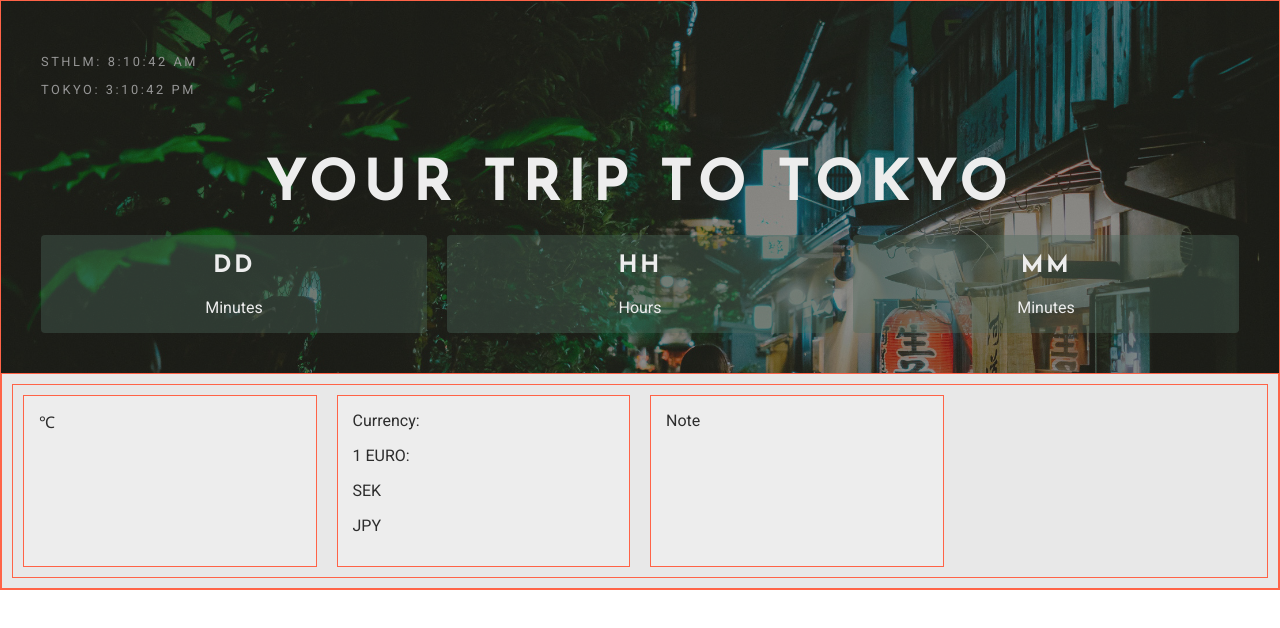
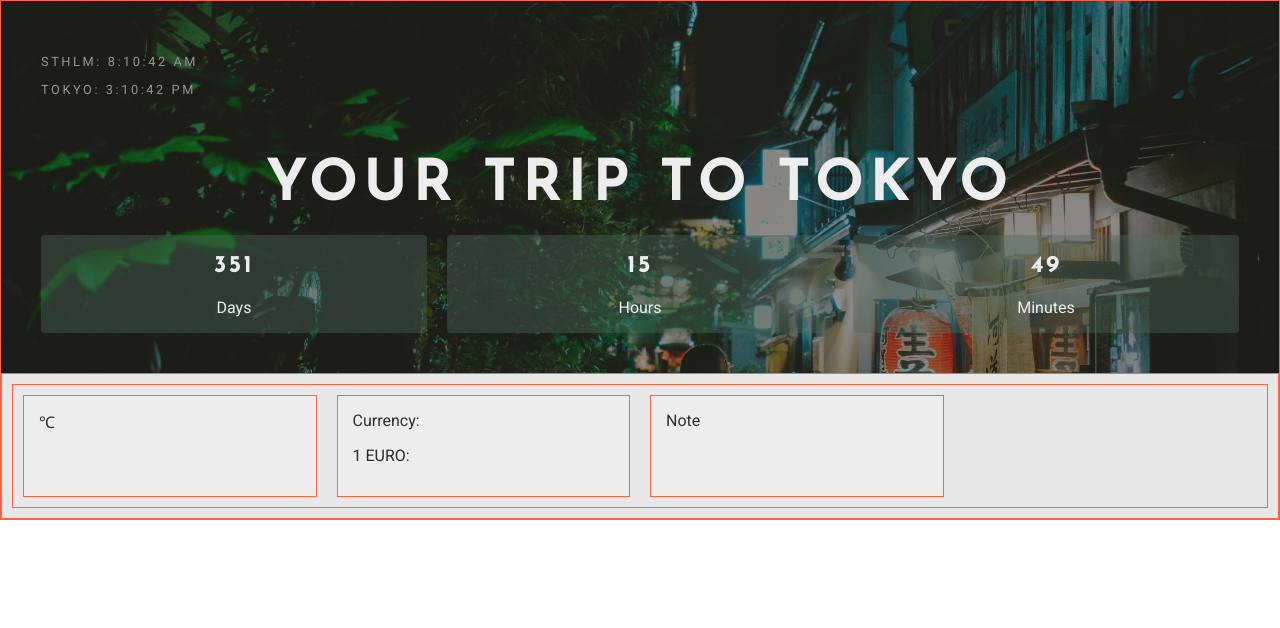
Before and after one commit to uddesson/travel-planner, a React (Create React App) app: page / in a window 1280 px wide. Shown: the top 628 px of the page. Built offline with nearby package versions, Linux system fonts and the light colour scheme; no server answers.

Commit message:
Create a countdown to default value
Basically used my solution from currentTime and set the time interval to 1 minute this time.

```diff
--- a/src/components/CountDown.js
+++ b/src/components/CountDown.js
@@ -3,24 +3,55 @@ import Days from './Days';
 import Hours from './Hours';
 import Minutes from './Minutes';
 
-function CountDown(props){
+class CountDown extends React.Component{
 
-    // Ideas for now. This state maybe needs to be able to change elsewhere
-    // state = {
-    //     daysLeft: '',
-    //     hoursLeft: '',
-    //     minutesLeft: ''
-    // }
+    state = {
+        daysLeft: '',
+        hoursLeft: '',
+        minutesLeft: ''
+    }
 
+    componentDidMount(){
+        /* Call setCountDownDate initally,
+        to prevent user from seeing empty values until one minute has passed */
+        this.setCountDownDate();
+
+        // Set a timeinterval at one minue, since I don't want seconds don't show
+        this.interval = setInterval(
+            () => this.setCountDownDate(), 10000
+        );
+    }
+
+    componentWillUnmount(){
+        clearInterval(this.interval);
+    }
+
+    setCountDownDate =() => {
+        let defaultCountDownDate = new Date("May 5, 2019").getTime();
+
+        let now = new Date().getTime();
+        let timeLeft = defaultCountDownDate - now;
+
+        // Reference: https://www.w3schools.com/howto/howto_js_countdown.asp
+        let days = Math.floor(timeLeft / (1000 * 60 * 60 * 24));
+        let hours = Math.floor((timeLeft % (1000 * 60 * 60 * 24)) / (1000 * 60 * 60));
+        let minutes = Math.floor((timeLeft % (1000 * 60 * 60)) / (1000 * 60));
+
+        this.setState({daysLeft: days, hoursLeft: hours, minutesLeft: minutes})
+    }
+
+    render(){
         return(
             <div className="u-center">
                 <div className="grid--fixed">
-                    <Days />
-                    <Hours />
-                    <Minutes />
+                    <Days amount={this.state.daysLeft}/>
+                    <Hours amount={this.state.hoursLeft}/>
+                    <Minutes amount={this.state.minutesLeft}/>
                 </div>
             </div>
         );
+
+    }
 }
 
 export default CountDown;
--- a/src/components/Currency.js
+++ b/src/components/Currency.js
@@ -2,28 +2,28 @@ import React from 'react';
 
 class Currency extends React.Component{
 
-    state = {
-        sek: '',
-        jpy: ''
-      }
+    // state = {
+    //     sek: '',
+    //     jpy: ''
+    //   }
 
-    componentDidMount(){
-        this.fetchCurrency();
-    }
+    // componentDidMount(){
+    //     this.fetchCurrency();
+    // }
 
-    fetchCurrency = () => {
-        const key = '73c2dc0085c6832db729eaacfb4c5c9e';
-        fetch(`http://data.fixer.io/api/latest?access_key=${key}&symbols=SEK,JPY`)
-            .then(response => response.json())
-            .then((currencyData) => {
-                /* I convert the numbers to strings with only two decimals,
-                using toFixed() */
-                let sek = currencyData.rates.SEK.toFixed(2);
-                let jpy = currencyData.rates.JPY.toFixed(2);
+    // fetchCurrency = () => {
+    //     const key = '73c2dc0085c6832db729eaacfb4c5c9e';
+    //     fetch(`http://data.fixer.io/api/latest?access_key=${key}&symbols=SEK,JPY`)
+    //         .then(response => response.json())
+    //         .then((currencyData) => {
+    //             /* I convert the numbers to strings with only two decimals,
+    //             using toFixed() */
+    //             let sek = currencyData.rates.SEK.toFixed(2);
+    //             let jpy = currencyData.rates.JPY.toFixed(2);
 
-                this.setState({sek, jpy})
-            })
-    }
+    //             this.setState({sek, jpy})
+    //         })
+    // }
 
 
     render(){
@@ -31,8 +31,8 @@ class Currency extends React.Component{
             <div className="testborder">
                 Currency:
                 <p>1 EURO: </p>
-                <p>{this.state.sek} SEK</p>
-                <p>{this.state.jpy} JPY</p>
+                {/* <p>{this.state.sek} SEK</p>
+                <p>{this.state.jpy} JPY</p> */}
             </div>
         );
     }
--- a/src/components/Days.js
+++ b/src/components/Days.js
@@ -1,10 +1,10 @@
 import React from 'react';
 
-function Days(){
+function Days(props){
     return(
         <div className="header__countdown-box">
-            <h2>DD</h2>
-            <p>Minutes</p>
+            <h2>{props.amount}</h2>
+            <p>Days</p>
         </div>
     );
 }
--- a/src/components/Hours.js
+++ b/src/components/Hours.js
@@ -1,9 +1,9 @@
 import React from 'react';
 
-function Hours(){
+function Hours(props){
     return(
         <div className="header__countdown-box">
-            <h2>HH</h2>
+            <h2>{props.amount}</h2>
             <p>Hours</p>
         </div>
     );
--- a/src/components/Minutes.js
+++ b/src/components/Minutes.js
@@ -1,9 +1,9 @@
 import React from 'react';
 
-function Minutes(){
+function Minutes(props){
     return(
         <div className="header__countdown-box">
-            <h2>MM</h2>
+            <h2>{props.amount}</h2>
             <p>Minutes</p>
         </div>
     );
```
